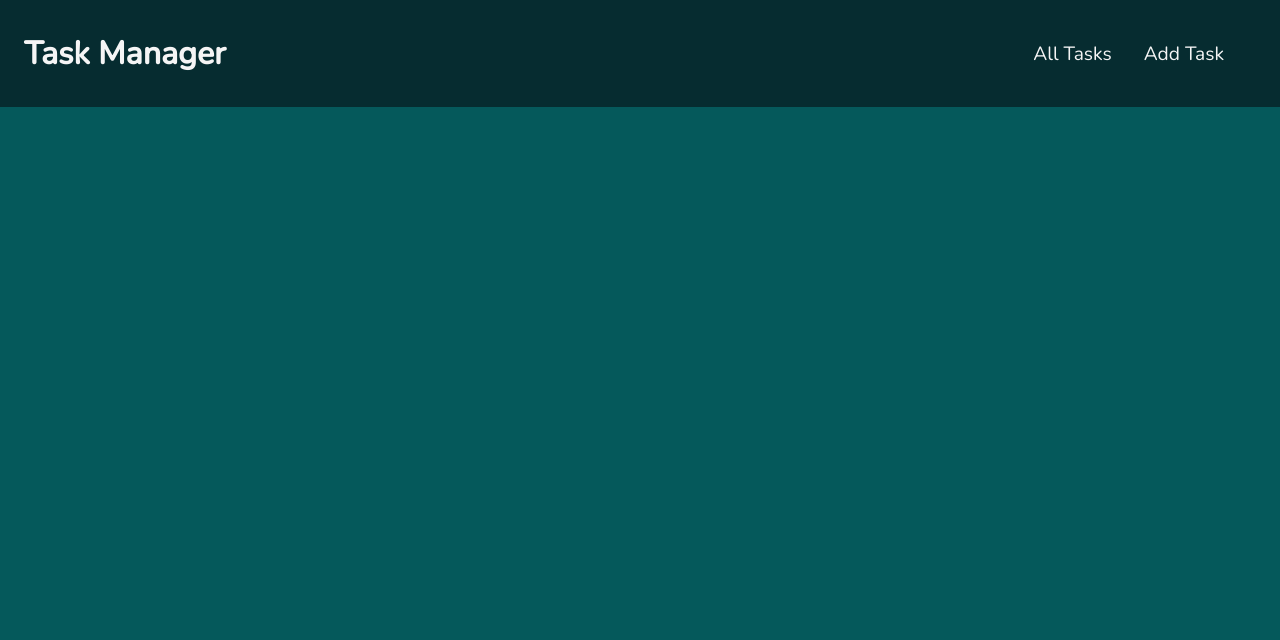
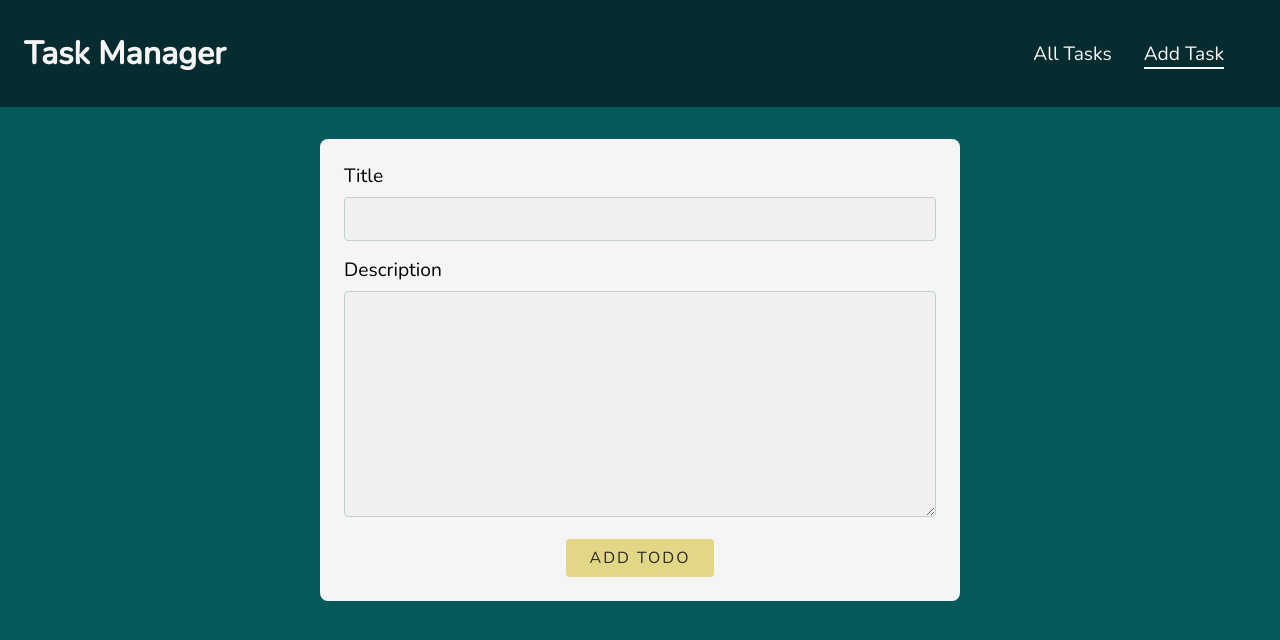
Before and after one commit to rahulgimhavanekar/Task-Manager, a React (Create React App) app in the folder client/: page /new-todo in a window 1280 px wide. Shown: the top 640 px of the page. Built offline with nearby package versions, Linux system fonts and the light colour scheme.

Commit message:
Added form for creating new Todo

```diff
--- a/client/src/App.js
+++ b/client/src/App.js
@@ -1,12 +1,14 @@
 import { Routes, Route } from "react-router-dom";
 import Layout from "./components/Layout/Layout";
 import AllTodosPage from "./pages/AllTodosPage";
+import AddTodoPage from "./pages/AddTodoPage";
 
 function App() {
   return (
     <Layout>
       <Routes>
         <Route path="/" element={<AllTodosPage />} />
+        <Route path="/new-todo" element={<AddTodoPage />} />
       </Routes>
     </Layout>
   );
--- a/client/src/components/Layout/Header.js
+++ b/client/src/components/Layout/Header.js
@@ -1,4 +1,5 @@
 import React from "react";
+import { NavLink } from "react-router-dom";
 import classes from "./Header.module.css";
 
 const Header = () => {
@@ -7,8 +8,22 @@ const Header = () => {
       <h1 className={classes.logo}>Task Manager</h1>
       <nav className={classes.nav}>
         <ul>
-          <li>All Tasks</li>
-          <li>Add Task</li>
+          <li>
+            <NavLink
+              className={({ isActive }) => (isActive ? classes.active : "")}
+              to="/"
+            >
+              All Tasks
+            </NavLink>
+          </li>
+          <li>
+            <NavLink
+              className={({ isActive }) => (isActive ? classes.active : "")}
+              to="/new-todo"
+            >
+              Add Task
+            </NavLink>
+          </li>
         </ul>
       </nav>
     </header>
--- a/client/src/components/Layout/Header.module.css
+++ b/client/src/components/Layout/Header.module.css
@@ -4,15 +4,28 @@
   justify-content: space-between;
   align-items: center;
   background-color: #062c30;
+}
+
+.logo {
   color: #f5f5f5;
 }
 
-.nav ul li {
+.nav ul {
+  display: flex;
   list-style: none;
+}
+
+.nav li {
   font-size: 1.2rem;
   margin-right: 2rem;
 }
 
-.nav ul {
-  display: flex;
+.nav a {
+  text-decoration: none;
+  margin-bottom: 0.2rem;
+  color: #f5f5f5;
 }
+
+.nav a.active {
+  border-bottom: 2px solid #f5f5f5;
+}
--- a/client/src/components/Todos/Todo.js
+++ b/client/src/components/Todos/Todo.js
@@ -1,9 +1,17 @@
 import React from "react";
+import { useNavigate } from "react-router-dom";
 import classes from "./Todo.module.css";
 
-const Todo = ({ title, date, description }) => {
+const Todo = ({ id, title, date, description }) => {
+  const navigate = useNavigate();
+
   return (
-    <div className={classes.tile}>
+    <div
+      className={classes.tile}
+      onClick={() => {
+        navigate(`/todo/${id}`);
+      }}
+    >
       <div className={classes.text}>
         <h2>{title}</h2>
         <p>{date}</p>
--- /dev/null
+++ b/client/src/components/Todos/TodoForm.js
@@ -0,0 +1,43 @@
+import React, { useState } from "react";
+import classes from "./TodoForm.module.css";
+
+const TodoForm = () => {
+  const [title, setTitle] = useState("");
+  const [description, setDescription] = useState("");
+
+  const submitHandler = (e) => {
+    e.preventDefault();
+
+    console.log(title, description);
+  };
+
+  return (
+    <div className={classes.container}>
+      <form onSubmit={submitHandler}>
+        <div className={classes.control}>
+          <label htmlFor="title">Title</label>
+          <input
+            type="text"
+            id="title"
+            value={title}
+            onChange={(e) => setTitle(e.target.value)}
+          />
+        </div>
+        <div className={classes.control}>
+          <label htmlFor="description">Description</label>
+          <textarea
+            id="description"
+            rows="8"
+            value={description}
+            onChange={(e) => {
+              setDescription(e.target.value);
+            }}
+          ></textarea>
+        </div>
+        <button className={classes.submit}>Add Todo</button>
+      </form>
+    </div>
+  );
+};
+
+export default TodoForm;
--- /dev/null
+++ b/client/src/components/Todos/TodoForm.module.css
@@ -0,0 +1,53 @@
+.container {
+  width: 50%;
+  margin: 2rem auto;
+  background-color: #f5f5f5;
+  padding: 1.5rem;
+  border-radius: 8px;
+}
+
+.control {
+  margin-bottom: 1rem;
+}
+
+.control label {
+  display: block;
+  font-size: 1.2rem;
+  margin-bottom: 8px;
+}
+
+.control input,
+.control textarea {
+  font: inherit;
+  background-color: #f0f0f0;
+  border: 1px solid #c1d1d1;
+  font-size: 1.2rem;
+  padding: 0.5rem;
+  border-radius: 4px;
+  width: 100%;
+}
+
+.control input:focus,
+.control textarea:focus {
+  outline-color: #393e46;
+}
+
+.submit {
+  display: block;
+  margin: 0 auto;
+  background-color: #e2d784;
+  color: #292929;
+  font: inherit;
+  font-size: 1rem;
+  text-transform: uppercase;
+  letter-spacing: 2px;
+  padding: 8px 24px;
+  border-radius: 4px;
+  outline: none;
+  border: none;
+  cursor: pointer;
+}
+
+.submit:hover {
+  background-color: #ebdf8b;
+}
--- a/client/src/components/Todos/TodoList.js
+++ b/client/src/components/Todos/TodoList.js
@@ -33,6 +33,7 @@ const TodoList = () => {
         return (
           <Todo
             key={todo.id}
+            id={todo.id}
             title={todo.title}
             description={todo.description}
             date={todo.date}
--- /dev/null
+++ b/client/src/pages/AddTodoPage.js
@@ -0,0 +1,8 @@
+import React from "react";
+import TodoForm from "../components/Todos/TodoForm";
+
+const AddTodoPage = () => {
+  return <TodoForm />;
+};
+
+export default AddTodoPage;
```
